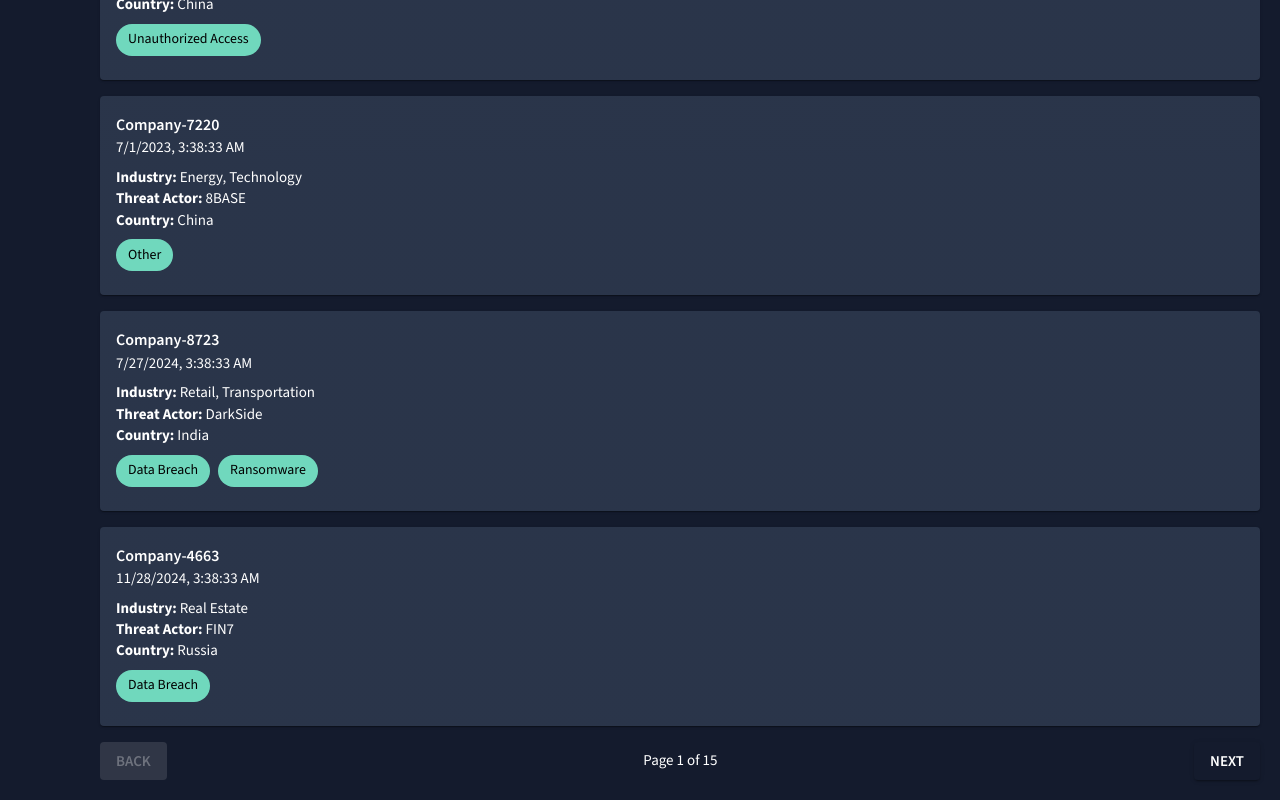
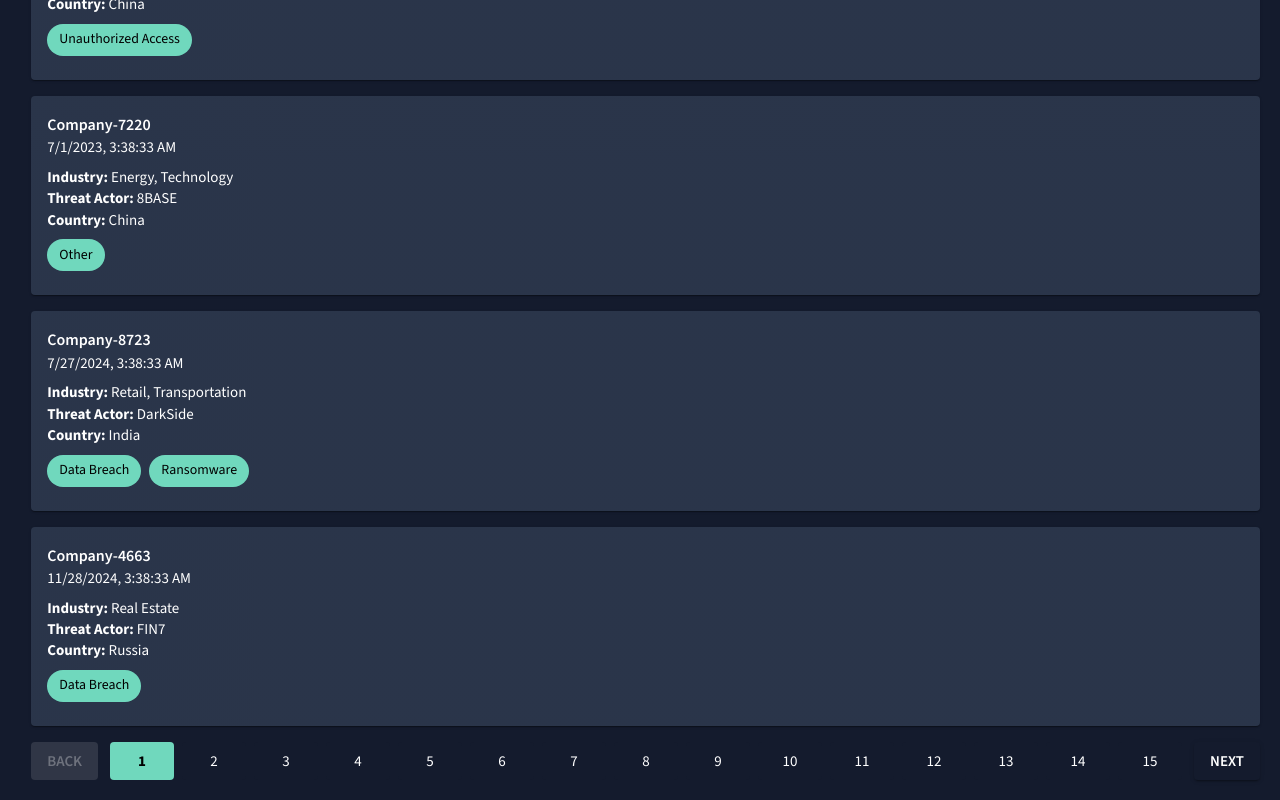
Before and after one commit to Pakapakk/cybersec_news_dashboard, a Next.js app: page /NewsList in a window 1280 px wide. Shown: the part 1625-2425 px from the top of the page. Built offline with nearby package versions, Linux system fonts and the light colour scheme.

Commit message:
fix page selection button

```diff
--- a/src/app/NewsList/page.jsx
+++ b/src/app/NewsList/page.jsx
@@ -31,7 +31,9 @@
     useEffect(() => {
         const filtered = cyberAttackNews.filter(
             (news) =>
-        news.victimName.toLowerCase().includes(searchQuery.toLowerCase()) ||
+                news.victimName
+                    .toLowerCase()
+                    .includes(searchQuery.toLowerCase()) ||
                 (news.threatActor &&
                     news.threatActor.some((actor) =>
                         actor.toLowerCase().includes(searchQuery.toLowerCase())
@@ -77,10 +79,14 @@
                     mb: 2,
                     backgroundColor: colors.primary[400],
                     borderRadius: "5px",
-          input: { color: theme.palette.mode === "dark" ? "#fff" : "#000" },
+                    input: {
+                        color: theme.palette.mode === "dark" ? "#fff" : "#000",
+                    },
                 }}
                 InputLabelProps={{
-          style: { color: theme.palette.mode === "dark" ? "#bbb" : "#666" },
+                    style: {
+                        color: theme.palette.mode === "dark" ? "#bbb" : "#666",
+                    },
                 }}
             />
 
@@ -98,20 +104,25 @@
                         onClick={() => handleOpenPopup(news)}
                     >
                         <CardContent>
-              <Typography variant="h6">{news.victimName}</Typography>
+                            <Typography variant="h6">
+                                {news.victimName}
+                            </Typography>
                             <Typography variant="body2">
                                 {new Date(news.datetime).toLocaleString()}
                             </Typography>
 
                             {/* Additional Details */}
                             <Typography variant="body2" mt={1}>
-                <strong>Industry:</strong> {news.industry.join(", ")}
+                                <strong>Industry:</strong>{" "}
+                                {news.industry.join(", ")}
                             </Typography>
                             <Typography variant="body2">
-                <strong>Threat Actor:</strong> {news.threatActor.join(", ")}
+                                <strong>Threat Actor:</strong>{" "}
+                                {news.threatActor.join(", ")}
                             </Typography>
                             <Typography variant="body2">
-                <strong>Country:</strong> {news.country.join(", ")}
+                                <strong>Country:</strong>{" "}
+                                {news.country.join(", ")}
                             </Typography>
                             {/* Tags inside the card */}
                             <Stack direction="row" spacing={1} mt={1}>
@@ -119,7 +130,11 @@
                                     <Chip
                                         key={i}
                                         label={type}
-                    sx={{ backgroundColor: colors.greenAccent[400], color: "#000" }}
+                                        sx={{
+                                            backgroundColor:
+                                                colors.greenAccent[400],
+                                            color: "#000",
+                                        }}
                                     />
                                 ))}
                             </Stack>
@@ -135,24 +150,65 @@
                 news={selectedNews}
             />
 
-      {/* Pagination Buttons */}
-      <Box display="flex" justifyContent="space-between" mt={2} alignItems="center">
+            {/* Pagination */}
+            <Box
+                display="flex"
+                justifyContent="center"
+                mt={2}
+                alignItems="center"
+            >
                 <Button
                     variant="contained"
-          sx={{ backgroundColor: colors.primary[500] }}
-          onClick={() => changePage(currentPage - 1)}
+                    sx={{ backgroundColor: colors.primary[500], mr: 1 }}
+                    onClick={() => {
+                        changePage(currentPage - 1);
+                        setTimeout(() => {
+                            window.scrollTo({ top: 0, behavior: "smooth" }); // Scroll to top after page change
+                        }, 100); // Slight delay to ensure page change before scroll
+                    }}
                     disabled={currentPage === 1} // Disable if on first page
                 >
                     BACK
                 </Button>
-        <Typography variant="body2" color="white">
-          Page {currentPage} of {totalPages}
-        </Typography>
+
+                {/* Page Number Buttons */}
+                {[...Array(totalPages)].map((_, pageIndex) => (
+                    <Button
+                        key={pageIndex}
+                        onClick={() => {
+                            changePage(pageIndex + 1);
+                            window.scrollTo({ top: 0, behavior: "smooth" }); // Scroll to top on page click
+                        }}
+                        sx={{
+                            mx: 0.5,
+                            backgroundColor:
+                                currentPage === pageIndex + 1
+                                    ? colors.greenAccent[400]
+                                    : colors.primary[500],
+                            color:
+                                currentPage === pageIndex + 1 ? "#000" : "#fff", // Change color to black when active
+                            fontWeight:
+                                currentPage === pageIndex + 1
+                                    ? "bold"
+                                    : "normal",
+                            "&:hover": {
+                                backgroundColor: colors.greenAccent[300],
+                                color: "#000",
+                            },
+                        }}
+                    >
+                        {pageIndex + 1}
+                    </Button>
+                ))}
+
                 <Button
                     variant="contained"
-          sx={{ backgroundColor: colors.primary[500] }}
-          onClick={() => changePage(currentPage + 1)}
-          disabled={currentPage === totalPages} // Disable if on last page
+                    sx={{ backgroundColor: colors.primary[500], ml: 1 }}
+                    onClick={() => {
+                        changePage(currentPage + 1);
+                        window.scrollTo({ top: 0, behavior: "smooth" }); // Scroll to top on "NEXT"
+                    }}
+                    disabled={currentPage === totalPages}
                 >
                     NEXT
                 </Button>
```
Lines whose indentation alone changed are shown as unchanged.
